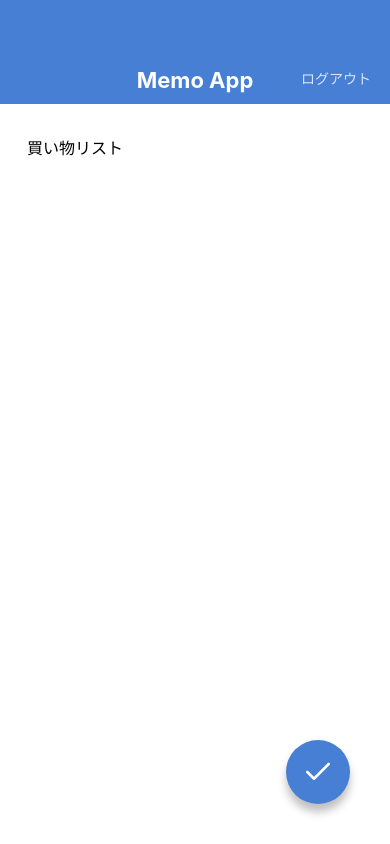
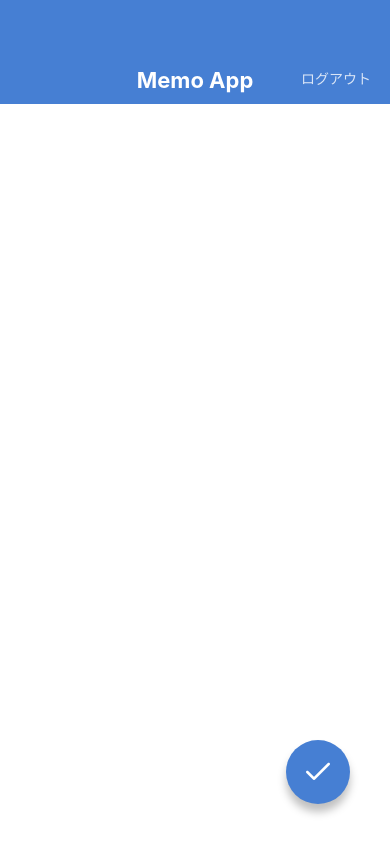
Before and after one commit to Nagao-yuma/MemoApp, a React Native app: screen / in a window 390 px wide. Built offline with nearby package versions, Linux system fonts and the light colour scheme.

Commit message:
create_MemoCreateScreen

```diff
--- a/App.jsx
+++ b/App.jsx
@@ -3,9 +3,10 @@
 import MemoListScreen from './src/screens/MemoListScreen';
 import MemoDetailScreen from './src/screens/MemoDetailScreen';
 import MemoEditScreen from './src/screens/MemoEditScreen';
+import MemoCreateScreen from './src/screens/MemoCreateScreen';
 
 export default function App() {
     return (
-      <MemoEditScreen />
+      <MemoCreateScreen />
     );
 }
--- /dev/null
+++ b/src/screens/MemoCreateScreen.jsx
@@ -0,0 +1,34 @@
+import React from 'react';
+import { View, TextInput, StyleSheet, KeyboardAvoidingView} from 'react-native';
+
+import AppBar from '../components/AppBar';
+import CircleButton from '../components/CircleButton';
+
+export default function MemoCreateScreen() {
+    return(
+        <KeyboardAvoidingView style={styles.container} behavior='height'>
+            <AppBar />
+            <View style={styles.inputContainer}>
+                <TextInput value="" multiline style={styles.input} />
+            </View>
+            <CircleButton name="check" />
+        </KeyboardAvoidingView>
+    );
+}
+
+const styles = StyleSheet.create({
+    container: {
+        flex: 1,
+    },
+    inputContainer: {
+        paddingHorizontal: 27,
+        paddingVertical: 32,
+        flex: 1,
+    },
+    input: {
+        flex: 1,
+        textAlignVertical: 'top',
+        fontSize: 16,
+        lineHeight: 24,
+    },
+});
```
